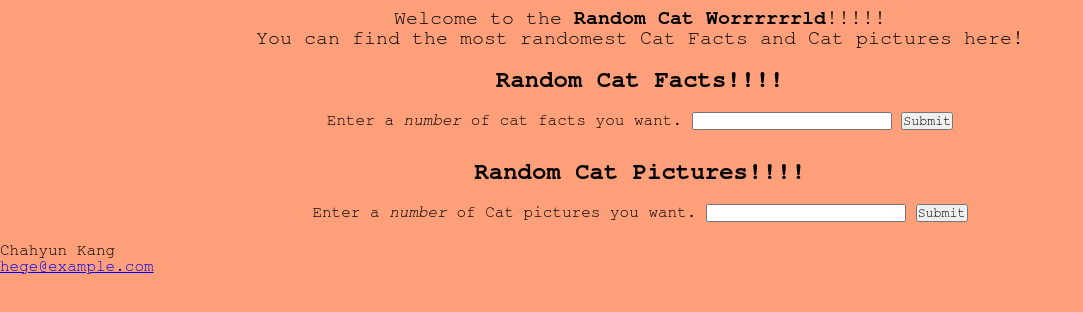
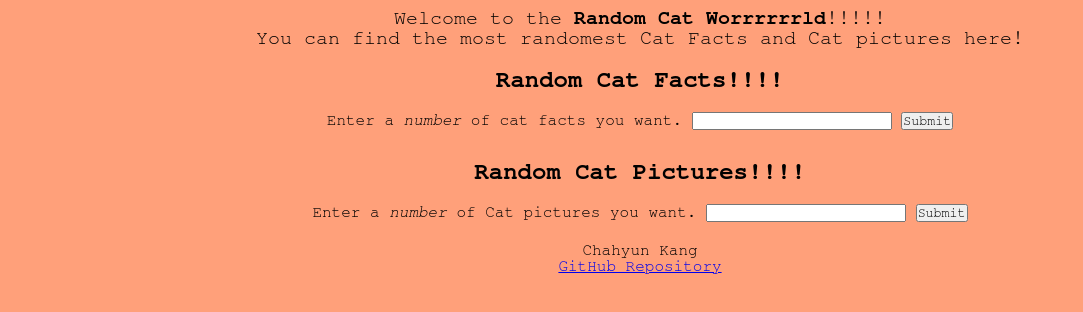
Before and after one commit to chi2eut/CatWebsite, a plain HTML site: page index.html in a window 1280 px wide. Shown: the part 102-414 px from the top of the page, without its empty margins (0-1083 px from the left). Drawn offline with Linux system fonts and the light colour scheme.

Commit message:
Small Change

```diff
--- a/index.html
+++ b/index.html
@@ -40,7 +40,7 @@
 
   <footer>
     <p>Chahyun Kang</p>
-    <p><a href="mailto:hege@example.com">hege@example.com</a></p>
+    <p><a href="https://github.com/chi2eut/CatWebsite">GitHub Repository</a></p>
   </footer>
 
 </html>
--- a/styles.css
+++ b/styles.css
@@ -70,3 +70,7 @@ h2 {
     margin: 5px;
     border: solid white 2px;
 }
+
+footer {
+    text-align: center;
+}
```
